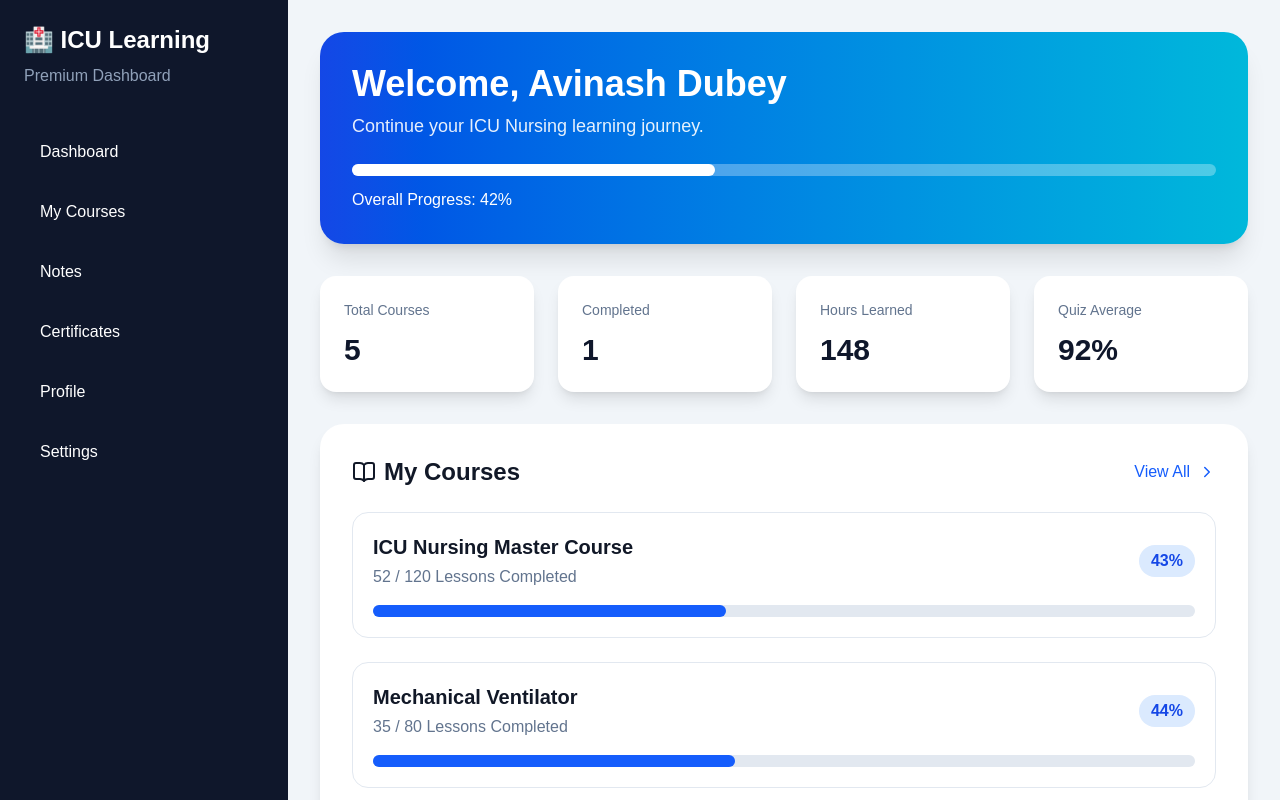
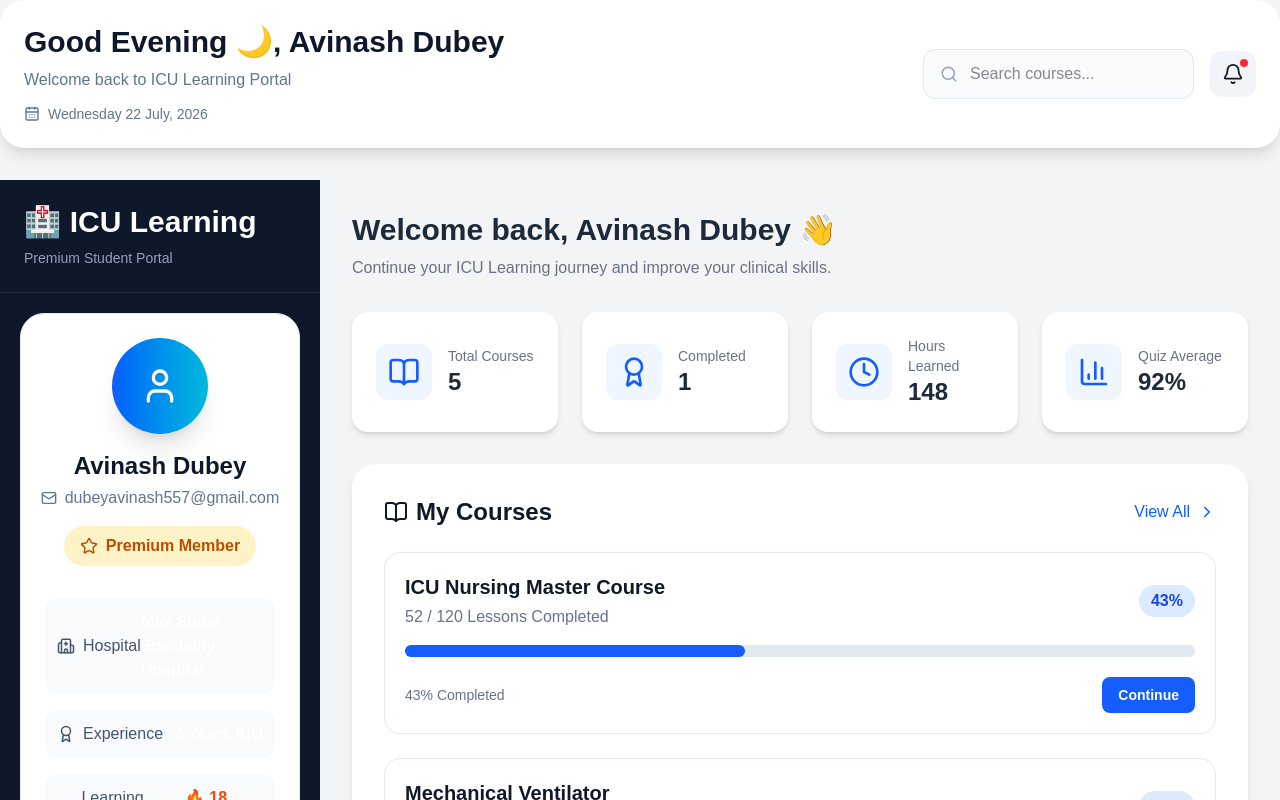
Before and after one commit to dubeyavinash557-sudo/icu-learning-portal, a Next.js app in the folder client/: page /dashboard in a window 1280 px wide. Shown: the top 800 px of the page. Built offline with nearby package versions, Linux system fonts and the light colour scheme.

Commit message:
Fix dashboard stats icons and improve dashboard UI

```diff
--- a/client/app/dashboard/page.tsx
+++ b/client/app/dashboard/page.tsx
@@ -1,247 +1,113 @@
 "use client";
 
-import { student, stats, courses, recentActivity } from "@/data/dashboard";
+import Header from "@/components/dashboard/Header";
+import Sidebar from "@/components/dashboard/Sidebar";
+import StatsCard from "@/components/dashboard/StatsCard";
+import MyCourses from "@/components/dashboard/MyCourses";
+
 import {
-  Award,
-  BookOpen,
-  Clock,
-  ChevronRight,
-  Flame,
-  GraduationCap,
-} from "lucide-react";
+  student,
+  stats,
+  recentActivity,
+} from "@/data/dashboard";
+
 
 export default function DashboardPage() {
   return (
-    <main className="min-h-screen bg-slate-100">
+    <div className="min-h-screen bg-gray-100">
+
+      {/* Header */}
+      <Header />
+
       <div className="flex">
 
         {/* Sidebar */}
-        <aside className="hidden lg:flex w-72 min-h-screen bg-slate-900 text-white flex-col p-6">
+        <Sidebar />
 
-          <h1 className="text-2xl font-bold">
-            🏥 ICU Learning
+
+        {/* Main Content */}
+        <main className="flex-1 p-6 lg:p-8">
+
+          {/* Welcome Section */}
+          <div className="mb-8">
+            <h1 className="text-3xl font-bold text-gray-800">
+              Welcome back, {student.name} 👋
             </h1>
 
-          <p className="text-slate-400 mt-2">
-            Premium Dashboard
-          </p>
-
-          <nav className="mt-10 space-y-3">
-
-            {[
-              "Dashboard",
-              "My Courses",
-              "Notes",
-              "Certificates",
-              "Profile",
-              "Settings",
-            ].map((item) => (
-              <button
-                key={item}
-                className="w-full rounded-xl px-4 py-3 text-left transition hover:bg-slate-800"
-              >
-                {item}
-              </button>
-            ))}
-
-          </nav>
-
-        </aside>
-
-        {/* Main Content */}
-        <section className="flex-1 p-8">
-
-          {/* Welcome */}
-          <div className="rounded-3xl bg-gradient-to-r from-blue-700 to-cyan-500 p-8 text-white shadow-xl">
-
-            <h2 className="text-4xl font-bold">
-              Welcome, {student.name}
-            </h2>
-
-            <p className="mt-2 text-lg opacity-90">
-              Continue your ICU Nursing learning journey.
-            </p>
-
-            <div className="mt-6 h-3 w-full rounded-full bg-white/30">
-
-              <div
-                className="h-3 rounded-full bg-white"
-                style={{ width: `${student.progress}%` }}
-              />
-
-            </div>
-
-            <p className="mt-3">
-              Overall Progress: {student.progress}%
-            </p>
-
-          </div>
-                    {/* Stats Cards */}
-          <div className="mt-8 grid gap-6 md:grid-cols-2 xl:grid-cols-4">
-            {stats.map((item) => (
-              <div
-                key={item.title}
-                className="rounded-2xl bg-white p-6 shadow-lg transition hover:-translate-y-1 hover:shadow-xl"
-              >
-                <p className="text-sm text-slate-500">{item.title}</p>
-
-                <h3 className="mt-3 text-3xl font-bold text-slate-900">
-                  {item.value}
-                </h3>
-              </div>
-            ))}
-          </div>
-
-          {/* My Courses */}
-          <div className="mt-8 rounded-3xl bg-white p-8 shadow-lg">
-            <div className="mb-6 flex items-center justify-between">
-              <h2 className="flex items-center gap-2 text-2xl font-bold">
-                <BookOpen size={24} />
-                My Courses
-              </h2>
-
-              <button className="flex items-center gap-2 text-blue-600 hover:text-blue-700">
-                View All
-                <ChevronRight size={18} />
-              </button>
-            </div>
-
-            <div className="space-y-6">
-              {courses.map((course) => (
-                <div
-                  key={course.id}
-                  className="rounded-2xl border border-slate-200 p-5"
-                >
-                  <div className="flex items-center justify-between">
-                    <div>
-                      <h3 className="text-xl font-semibold">
-                        {course.title}
-                      </h3>
-
-                      <p className="mt-1 text-slate-500">
-                        {course.completed} / {course.lessons} Lessons Completed
+            <p className="text-gray-500 mt-2">
+              Continue your ICU Learning journey and improve your clinical skills.
             </p>
           </div>
 
-                    <span className="rounded-full bg-blue-100 px-3 py-1 font-semibold text-blue-700">
-                      {course.progress}%
-                    </span>
-                  </div>
 
-                  <div className="mt-4 h-3 rounded-full bg-slate-200">
-                    <div
-                      className="h-3 rounded-full bg-blue-600"
-                      style={{ width: `${course.progress}%` }}
+          {/* Stats Cards */}
+          <div className="grid grid-cols-1 md:grid-cols-2 lg:grid-cols-4 gap-6 mb-8">
+
+            {stats.map((item) => (
+  <StatsCard
+    key={item.title}
+    title={item.title}
+    value={item.value}
+    icon={item.icon}
   />
-                  </div>
-                </div>
-              ))}
-            </div>
-          </div>
-                    {/* Bottom Section */}
-          <div className="mt-8 grid gap-8 lg:grid-cols-2">
-
-            {/* Continue Learning */}
-            <div className="rounded-3xl bg-white p-8 shadow-lg">
-
-              <h2 className="flex items-center gap-2 text-2xl font-bold">
-                <GraduationCap size={24} />
-                Continue Learning
-              </h2>
-
-              <h3 className="mt-6 text-xl font-semibold">
-                🫁 Mechanical Ventilator
-              </h3>
-
-              <p className="mt-2 text-slate-500">
-                Next Lesson: SIMV Mode
-              </p>
-
-              <div className="mt-5 h-3 rounded-full bg-slate-200">
-                <div className="h-3 w-[65%] rounded-full bg-blue-600"></div>
-              </div>
-
-              <button className="mt-6 rounded-xl bg-blue-600 px-6 py-3 font-semibold text-white hover:bg-blue-700">
-                Continue Course
-              </button>
-
-            </div>
-
-            {/* Recent Activity */}
-            <div className="rounded-3xl bg-white p-8 shadow-lg">
-
-              <h2 className="flex items-center gap-2 text-2xl font-bold">
-                <Clock size={24} />
-                Recent Activity
-              </h2>
-
-              <div className="mt-6 space-y-4">
-
-                {recentActivity.map((item) => (
-                  <div
-                    key={item.title}
-                    className="flex items-center justify-between rounded-xl bg-slate-50 p-4"
-                  >
-                    <div>
-
-                      <p className="font-medium">
-                        {item.title}
-                      </p>
-
-                      <p className="text-sm text-slate-500">
-                        {item.time}
-                      </p>
-
-                    </div>
-
-                    <ChevronRight size={18} />
-
-                  </div>
 ))}
 
           </div>
 
+
+
+          {/* My Courses Section - ONLY ONE TIME */}
+          <section className="mb-8">
+
+            <MyCourses />
+
+          </section>
+
+
+
+
+          {/* Recent Activity */}
+
+          <section className="bg-white rounded-2xl shadow-md p-6">
+
+            <h2 className="text-xl font-bold text-gray-800 mb-4">
+              Recent Activity
+            </h2>
+
+
+            <div className="space-y-4">
+
+              {recentActivity.map((activity, index) => (
+
+                <div
+                  key={index}
+                  className="flex items-center justify-between border-b pb-3 last:border-none"
+                >
+
+                  <div>
+                    <p className="font-medium text-gray-700">
+                      {activity.title}
+                    </p>
+
+                    <p className="text-sm text-gray-500">
+                      {activity.time}
+                    </p>
                   </div>
+
 
                 </div>
 
-          {/* Footer Stats */}
-          <div className="mt-8 rounded-3xl bg-gradient-to-r from-orange-500 to-yellow-400 p-8 text-white shadow-xl">
-
-            <div className="flex items-center gap-3">
-
-              <Award size={32} />
-
-              <div>
-
-                <h2 className="text-2xl font-bold">
-                  Certificates Earned
-                </h2>
-
-                <p>
-                  {student.certificates} Certificate Unlocked
-                </p>
-
-              </div>
-
-            </div>
-
-            <div className="mt-6 flex items-center gap-2">
-
-              <Flame size={22} />
-
-              <span>
-                {student.streak} Days Learning Streak 🔥
-              </span>
-
-            </div>
+              ))}
 
             </div>
 
           </section>
 
+
+        </main>
+
       </div>
 
-    </main>
+    </div>
   );
 }
--- /dev/null
+++ b/client/components/dashboard/Header.tsx
@@ -0,0 +1,81 @@
+"use client";
+
+import { Bell, Search, CalendarDays } from "lucide-react";
+import { student } from "@/data/dashboard";
+
+export default function Header() {
+  const today = new Date().toLocaleDateString("en-IN", {
+    weekday: "long",
+    day: "numeric",
+    month: "long",
+    year: "numeric",
+  });
+
+  const hour = new Date().getHours();
+
+  const greeting =
+    hour < 12
+      ? "Good Morning ☀️"
+      : hour < 17
+      ? "Good Afternoon 🌤️"
+      : "Good Evening 🌙";
+
+  return (
+    <header className="mb-8 rounded-3xl bg-white p-6 shadow-lg">
+
+      <div className="flex flex-col gap-6 lg:flex-row lg:items-center lg:justify-between">
+
+        {/* Left */}
+
+        <div>
+
+          <h2 className="text-3xl font-bold text-slate-900">
+            {greeting}, {student.name}
+          </h2>
+
+          <p className="mt-2 text-slate-500">
+            Welcome back to ICU Learning Portal
+          </p>
+
+          <div className="mt-3 flex items-center gap-2 text-sm text-slate-500">
+            <CalendarDays size={16} />
+            {today}
+          </div>
+
+        </div>
+
+        {/* Right */}
+
+        <div className="flex items-center gap-4">
+
+          {/* Search */}
+
+          <div className="flex items-center gap-3 rounded-xl border border-slate-200 bg-slate-50 px-4 py-3">
+
+            <Search size={18} className="text-slate-400" />
+
+            <input
+              type="text"
+              placeholder="Search courses..."
+              className="bg-transparent outline-none"
+            />
+
+          </div>
+
+          {/* Notification */}
+
+          <button className="relative rounded-xl bg-slate-100 p-3 hover:bg-slate-200">
+
+            <Bell size={22} />
+
+            <span className="absolute right-2 top-2 h-2 w-2 rounded-full bg-red-500"></span>
+
+          </button>
+
+        </div>
+
+      </div>
+
+    </header>
+  );
+}
--- /dev/null
+++ b/client/components/dashboard/MyCourses.tsx
@@ -0,0 +1,82 @@
+"use client";
+
+import { courses } from "@/data/dashboard";
+import { BookOpen, ChevronRight } from "lucide-react";
+
+export default function MyCourses() {
+  return (
+    <div className="mt-8 rounded-3xl bg-white p-8 shadow-lg">
+
+      <div className="mb-6 flex items-center justify-between">
+
+        <h2 className="flex items-center gap-2 text-2xl font-bold">
+          <BookOpen size={24} />
+          My Courses
+        </h2>
+
+        <button className="flex items-center gap-2 text-blue-600 hover:text-blue-700">
+          View All
+          <ChevronRight size={18} />
+        </button>
+
+      </div>
+
+      <div className="space-y-6">
+
+        {courses.map((course) => (
+
+          <div
+            key={course.id}
+            className="rounded-2xl border border-slate-200 p-5 transition hover:shadow-lg"
+          >
+
+            <div className="flex items-center justify-between">
+
+              <div>
+
+                <h3 className="text-xl font-semibold">
+                  {course.title}
+                </h3>
+
+                <p className="mt-1 text-slate-500">
+                  {course.completed} / {course.lessons} Lessons Completed
+                </p>
+
+              </div>
+
+              <span className="rounded-full bg-blue-100 px-3 py-1 font-semibold text-blue-700">
+                {course.progress}%
+              </span>
+
+            </div>
+                        <div className="mt-4 h-3 rounded-full bg-slate-200">
+
+              <div
+                className="h-3 rounded-full bg-blue-600"
+                style={{
+                  width: `${course.progress}%`,
+                }}
+              />
+
+            </div>
+
+            <div className="mt-5 flex items-center justify-between">
+
+              <span className="text-sm text-slate-500">
+                {course.progress}% Completed
+              </span>
+
+              <button className="rounded-lg bg-blue-600 px-4 py-2 text-sm font-semibold text-white transition hover:bg-blue-700">
+                Continue
+              </button>
+
+            </div>
+
+          </div>
+
+        ))}
+              </div>
+
+    </div>
+  );
+}
--- /dev/null
+++ b/client/components/dashboard/StatsCard.tsx
@@ -0,0 +1,26 @@
+import { LucideIcon } from "lucide-react";
+
+type StatsCardProps = {
+  title: string;
+  value: string;
+  icon: LucideIcon;
+};
+
+export default function StatsCard({
+  title,
+  value,
+  icon: Icon,
+}: StatsCardProps) {
+  return (
+    <div className="bg-white rounded-2xl shadow-md p-6 flex items-center gap-4 hover:shadow-lg transition">
+      <div className="bg-blue-50 p-3 rounded-xl">
+        <Icon className="w-8 h-8 text-blue-600" />
+      </div>
+
+      <div>
+        <p className="text-sm text-gray-500">{title}</p>
+        <h2 className="text-2xl font-bold text-gray-800">{value}</h2>
+      </div>
+    </div>
+  );
+}
```
Also changed, not shown: client/components/dashboard/sidebar.tsx (+1 -12 lines), client/data/dashboard.ts (+11 -4 lines). Lines whose indentation alone changed are shown as unchanged.
